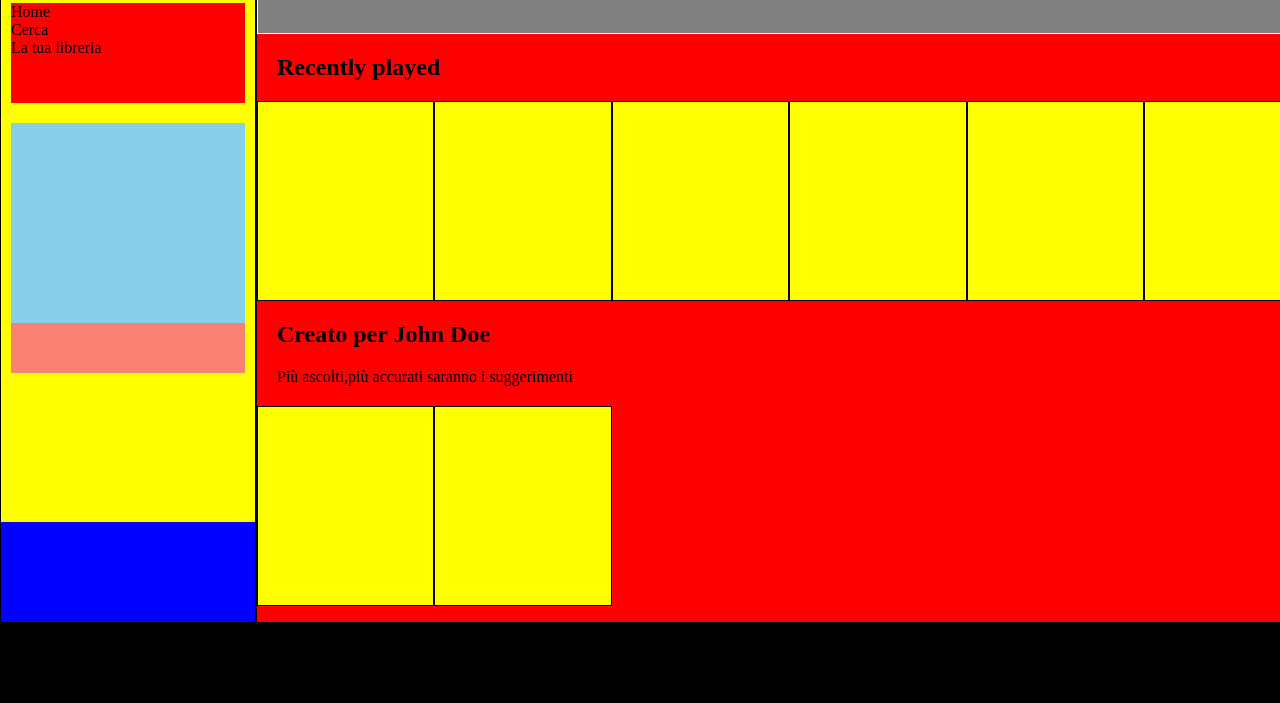
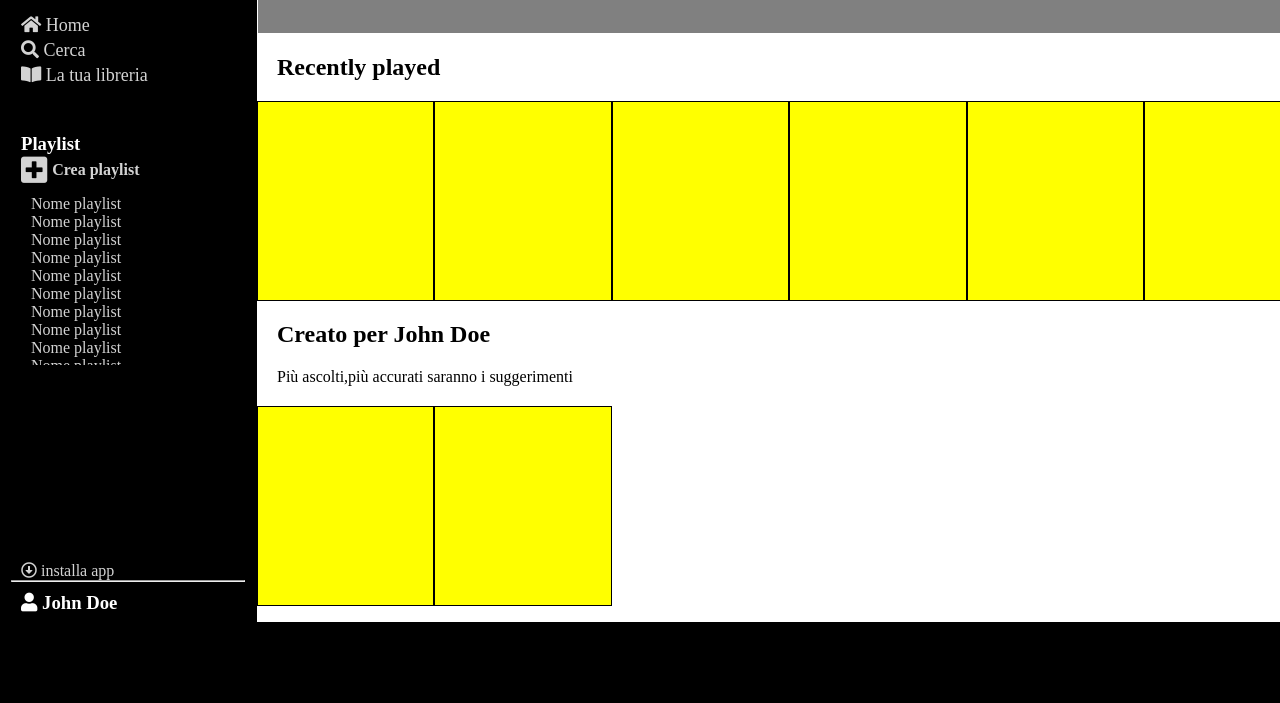
Before and after one commit to luigi2001/-html-css-spotifyweb, a plain HTML site: page index.html in a window 1280 px wide. Shown: the part 97-800 px from the top of the page. Drawn offline with Linux system fonts and the light colour scheme.

Commit message:
add formattazione nav

```diff
--- a/css/framework.css
+++ b/css/framework.css
@@ -2,6 +2,10 @@
     margin: 0;
     padding: 0;
     box-sizing: border-box;
+}
+
+.gray{
+    color: lightgray;
 }
 
 .margin{
@@ -14,6 +18,10 @@
 
 .border-radius{
     border-radius: 50%;
+}
+
+.padding{
+    padding: 10px;
 }
 
 .container-fluid{
--- a/css/style.css
+++ b/css/style.css
@@ -1,7 +1,6 @@
 .box-container{
     width: 100%;
     height: calc(100vh - 80px);
-    background-color: red;
     border: 1px solid black;
 }
 
@@ -11,10 +10,74 @@
     overflow: auto;
 }
 
+/*nav*/
+
+nav h3{
+    color: white;
+}
+
 nav{
     min-width: 256px;
     width: 256px;
+    background-color: black;
 }
+
+.nav-top{
+    height: calc(100% - 80px);
+    padding:10px;
+}
+
+.nav-bottom{
+    height: 80px;
+    padding-top: 20px;
+}
+
+.menu{
+    height: 100px;
+    margin-top: 15px;
+}
+
+.playlist{
+    height: 250px;
+    margin-top: 20px;
+}
+
+.lista{
+    width: 100%;
+    height: 180px;
+    overflow: auto;
+}
+
+.menu ul{
+    line-height: 25px;
+    list-style: none;
+}
+
+.menu ul li a{
+    text-decoration: none;
+    font-size: 18px;
+}
+
+.playlist i{
+    font-size: 30px;
+}
+
+.playlist .btn{
+    display: flex;
+}
+
+.playlist .btn h4{
+    align-self: center;
+    margin-left: 5px;
+}
+
+.lista ul{
+    list-style: none;
+}
+
+
+/*fine nav*/
+
 
 #box-header{
     width: 100%;
@@ -40,36 +103,6 @@ nav{
     border: 1px solid black;
 }
 
-.nav-top{
-    height: calc(100% - 100px);
-    background-color: yellow;
-    padding: 10px;
-}
-
-.nav-bottom{
-    height: 100px;
-    background-color: blue;
-}
-
-.menu{
-    height: 100px;
-    margin-top: 15px;
-    background-color: red;
-}
-
-.playlist{
-    height: 250px;
-    margin-top: 20px;
-    background-color: salmon;
-}
-
-.lista{
-    width: 100%;
-    height: 200px;
-    background-color: skyblue;
-    overflow: auto;
-}
-
 .min-height{
     min-height: 480px;
 }
--- a/index.html
+++ b/index.html
@@ -18,18 +18,48 @@
                 <div class="box-container min-height">
                         <div class="nav-top">
                             <img src="img/logo.svg" alt="logo">
-                            <div class="menu">
+                            <div class="menu padding">
                                 <ul>
-                                    <li> <span></span> Home</li>
-                                    <li>Cerca</li>
-                                    <li>La tua libreria</li>
+                                    <li> <a class="gray" href="#"><span><i class="fas fa-home"></i></span> Home</a> </li>
+                                    <li> <a class="gray" href="#"><span><i class="fas fa-search"></i></span> Cerca</a> </li>
+                                    <li> <a class="gray" href="#"><span><i class="fas fa-book-open"></i></span> La tua libreria</a> </li>
                                 </ul>
                             </div>
-                            <div class="playlist">
-                                <div class="lista"></div>
+                            <div class="playlist padding">
+                                <h3>Playlist</h3>
+                                <div class="btn">
+                                   <a class="gray" href="#"><i class="fas fa-plus-square"></i></a>
+                                    <h4 class="gray">Crea playlist</h4>
+                                </div>
+                                <div class="lista padding">
+                                    <ul class="gray">
+                                        <li>Nome playlist</li>
+                                        <li>Nome playlist</li>
+                                        <li>Nome playlist</li>
+                                        <li>Nome playlist</li>
+                                        <li>Nome playlist</li>
+                                        <li>Nome playlist</li>
+                                        <li>Nome playlist</li>
+                                        <li>Nome playlist</li>
+                                        <li>Nome playlist</li>
+                                        <li>Nome playlist</li>
+                                        <li>Nome playlist</li>
+                                        <li>Nome playlist</li>
+                                        <li>Nome playlist</li>
+                                        <li>Nome playlist</li>
+                                        <li>Nome playlist</li>
+                                        <li>Nome playlist</li>
+                                        <li>Nome playlist</li>
+                                        <li>Nome playlist</li>
+
+                                    </ul>
+                                </div>
                             </div>
                         </div>
-                        <div class="nav-bottom">
+                        <div class="nav-bottom padding">
+                           <span class="padding gray"><i class="far fa-arrow-alt-circle-down"></i> installa app</span>
+                           <hr>
+                           <h3 class="padding"> <i class="fas fa-user"></i> John Doe</h3>
                         </div>
                 </div>
             </nav>
@@ -37,7 +67,9 @@
              <!--inizio main-->
             <main class="col-xs-10">
                 <!--header main-->
-                <div id="box-header"></div>
+                <div id="box-header">
+
+                </div>
                 <!--fine header main-->
                 <div class="box-container" id="main">
                     <!--nav main-->
```
